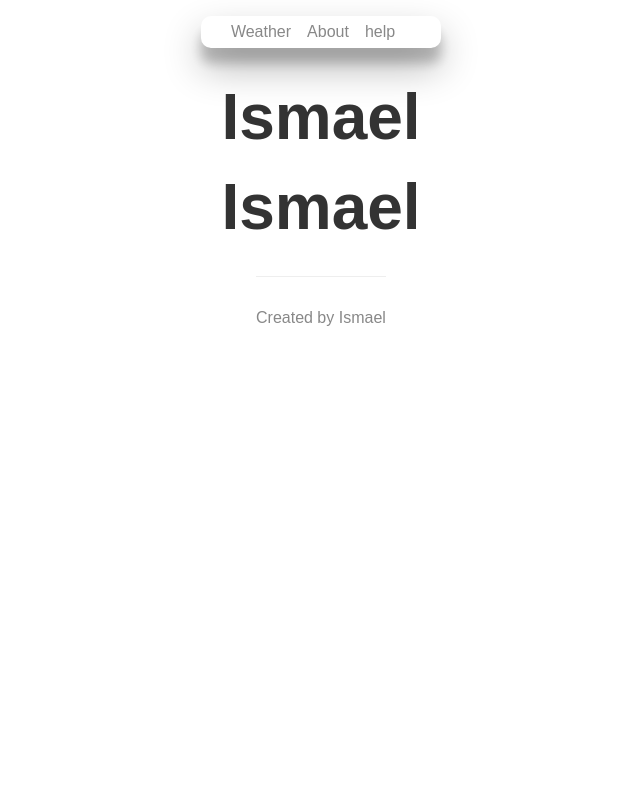
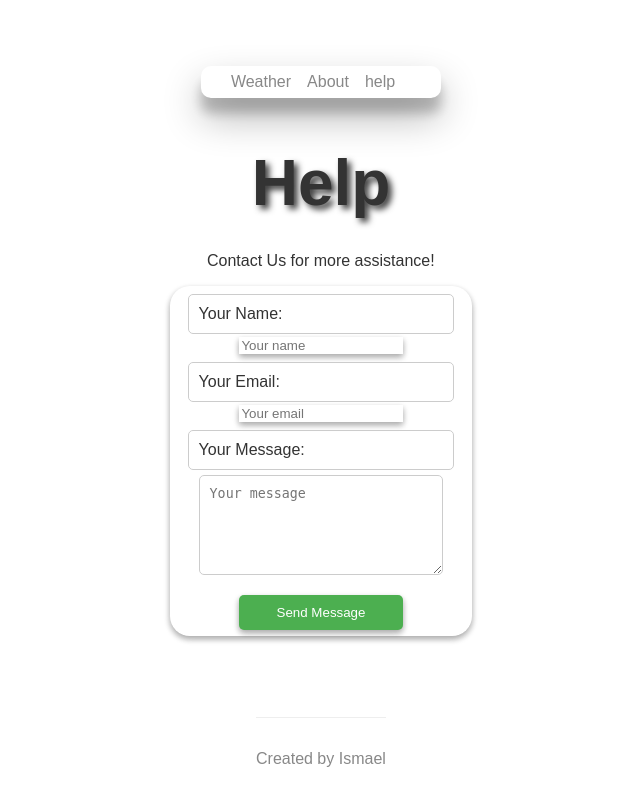
Before and after one commit to Shifty3/GI_Dec15, a Node server app: page /help in a window 1280 px wide. Shown: the whole page, without its empty margins (319-959 px from the left). Run offline with Node 20, Linux system fonts and the light colour scheme.

Commit message:
new challenges

```diff
--- a/Notes.txt
+++ b/Notes.txt
@@ -13,3 +13,5 @@ encodeURI allows special chars to be rran in the url so the search dont crash
 destructuring allows you to take multiple properties forom a object and assign them to vars in a more readable way
 
 cant send two responses in a html request
+
+hbs does not update, you hvae to exit node and re-run it to see changes
--- /dev/null
+++ b/languageDetect/app.js
@@ -0,0 +1,6 @@
+const language = require("languagedetect");
+const lngDetect = new language();
+
+console.log(lngDetect.detect("Es macht gut", 1));
+console.log(lngDetect.detect("Dobrá práce", 1));
+console.log(lngDetect.detect("Gwaith da", 1));
--- a/notes-app/notes.json
+++ b/notes-app/notes.json
@@ -1 +1 @@
-[{"title":"ismael","body":"martinez"},{"title":"ismal","body":"martinez"},{"title":"imal","body":"martinez"},{"title":"ial","body":"martinez"}]
+[{"title":"ismael","body":"this is a edited note"},{"title":"ismal","body":"this is a edited note"},{"title":"imal","body":"martinez"},{"title":"ial","body":"martinez"}]
--- a/web-server/public/css/styles.css
+++ b/web-server/public/css/styles.css
@@ -25,7 +25,7 @@ header {
   width: 15rem;
   height: 2rem;
   margin-top: 16px;
-  margin-bottom: 32px;
+  margin-bottom: 48px;
   text-align: center;
   border-radius: 10px;
   box-shadow: rgba(0, 0, 0, 0.3) 0px 19px 38px,
@@ -57,12 +57,43 @@ h1 {
   margin-top: 0;
   margin-bottom: 16px;
   text-align: center;
+  text-shadow: 4px 4px 6px rgba(0, 0, 0, 0.77);
 }
 
 header a {
   color: #888888;
   margin-right: 16px;
   text-decoration: none;
+}
+
+.help-form {
+  display: flex;
+  flex-direction: column;
+  justify-content: center;
+  align-items: center;
+  width: 17rem;
+  height: 20rem;
+  padding: 15px;
+  border-radius: 20px;
+  box-shadow: rgba(0, 0, 0, 0.16) 0px 3px 6px, rgba(0, 0, 0, 0.23) 0px 3px 6px;
+}
+
+label {
+  margin-top: 10px;
+}
+
+.contact-input,
+textarea {
+  padding: 10px;
+  margin-top: 5px;
+  border: 1px solid #ccc;
+  border-radius: 5px;
+  width: 90%;
+}
+
+textarea {
+  resize: vertical;
+  min-height: 100px;
 }
 
 form {
@@ -77,12 +108,32 @@ form {
   box-shadow: rgba(0, 0, 0, 0.16) 0px 3px 6px, rgba(0, 0, 0, 0.23) 0px 3px 6px;
 }
 
+p {
+  margin-top: 1rem;
+  text-align: center;
+}
+
+img {
+  border-radius: 12px;
+  box-shadow: rgba(0, 0, 0, 0.56) 0px 22px 70px 4px;
+}
+
 form,
 p,
 select {
   -webkit-animation: slide-in-blurred-bottom 2s cubic-bezier(0.23, 1, 0.32, 1)
     both;
   animation: slide-in-blurred-bottom 2s cubic-bezier(0.23, 1, 0.32, 1) both;
+}
+
+.contact-btn {
+  padding: 10px;
+  margin-top: 20px;
+  background-color: #4caf50;
+  color: white;
+  border: none;
+  border-radius: 5px;
+  cursor: pointer;
 }
 
 @keyframes slide-in-blurred-bottom {
@@ -114,6 +165,23 @@ form button {
   box-shadow: rgba(0, 0, 0, 0.16) 0px 3px 6px, rgba(0, 0, 0, 0.23) 0px 3px 6px;
 }
 
+.open-txt {
+  color: white;
+  width: 7rem;
+  height: 2rem;
+  padding: 1rem;
+  margin: 5rem;
+  border-radius: 15px;
+  background-color: black;
+}
+
+select {
+  padding: 6px;
+  border-radius: 12px;
+  border: none;
+  box-shadow: rgba(0, 0, 0, 0.16) 0px 3px 6px, rgba(0, 0, 0, 0.23) 0px 3px 6px;
+}
+
 footer {
   color: #888888;
   border-top: 1px solid #eeeeee;
--- a/web-server/src/app.js
+++ b/web-server/src/app.js
@@ -22,21 +22,21 @@ app.use(express.static(pubDirPath));
 //creating different routes for users
 app.get("", (req, res) => {
   res.render("index", {
-    title: "Weather app",
+    title: "Weather App",
     name: "ismael martinez",
   });
 });
 
 app.get("/about", (req, res) => {
   res.render("about", {
-    title: "about page",
+    title: "About Page",
     name: "Ismael Martinez",
   });
 });
 
 app.get("/help", (req, res) => {
   res.render("help", {
-    title: "Ismael",
+    title: "Help",
     name: "Ismael",
   });
 });
--- a/web-server/templates/views/404.hbs
+++ b/web-server/templates/views/404.hbs
@@ -3,11 +3,11 @@
 <head>
     <meta charset="UTF-8">
     <meta name="viewport" content="width=device-width, initial-scale=1.0">
-    <title>Document</title>
+    <title>404</title>
     <link rel="stylesheet" href="./css/styles.css">
 </head>
 <body>
-   <div>
+   <div class="main">
      {{>header}}
     <p>{{errorMessage}}</p>
    </div>
--- a/web-server/templates/views/about.hbs
+++ b/web-server/templates/views/about.hbs
@@ -6,8 +6,11 @@
     <link rel="stylesheet" href="./css/styles.css">
   </head>
   <body>
+    <div class="main">
     {{>header}}
-    <img class="portrait" src="./img/wilson_outdoor_drv.png" alt="" />
+    <img class="portrait" src="./img/weather.jpeg" alt="" />
+    <p>My name is Ismael Martinez, and I am passionate about technology and problem-solving. With a strong foundation in web development, I thrive on creating intuitive and functional websites that make a positive impact. I’m always eager to learn new tools and technologies to stay ahead in the fast-paced tech world. Outside of work, I enjoy exploring innovative ideas and continuously improving my skills to tackle new challenges.</p>
+    </div>
   {{>footer}}
   </body>
 </html>
--- a/web-server/templates/views/help.hbs
+++ b/web-server/templates/views/help.hbs
@@ -2,13 +2,29 @@
   <head>
     <meta charset="UTF-8" />
     <meta name="viewport" content="width=device-width, initial-scale=1.0" />
-    <title>Document</title>
+    <title>help</title>
     <link rel="stylesheet" href="./css/styles.css">
   </head>
   <body>
-    <div>
-          {{>header}}
-    <h1>{{name}}</h1>
+    <div class="main">
+      {{>header}}
+    <p>Contact Us for more assistance!</p>
+    <div class="contact-wrapper">
+
+           <form class="help-form">
+        <label class="contact-input" for="name">Your Name:</label>
+        <input type="text" id="name" name="name" placeholder="Your name" required />
+
+        <label class="contact-input" for="email">Your Email:</label>
+        <input type="email" id="email" name="email" placeholder="Your email" required />
+
+        <label class="contact-input" for="message">Your Message:</label>
+        <textarea id="message" name="message" placeholder="Your message" required></textarea>
+
+        <button class="contact-btn" type="submit">Send Message</button>
+      </form>
+
+    </div>
     </div>
     {{>footer}}
   </body>
--- a/web-server/templates/views/index.hbs
+++ b/web-server/templates/views/index.hbs
@@ -11,7 +11,7 @@
        {{>header}}
 
 
-          <p>Use this site for your Weather!</p>
+          <p class="open-txt">Use this site for your Weather!</p>
 
           <form>
             <input type="text" placeholder="address, city, ot zip code here">
```
Also changed, not shown: languageDetect/package.json (added, +12 -0 lines), notes-app/app.js (+15 -0 lines), notes-app/notes.js (+13 -0 lines), weather-app/app.js (deleted, +0 -24 lines), weather-app/package.json (deleted, +0 -16 lines), weather-app/utils/forecast.js (deleted, +0 -25 lines), weather-app/utils/geocode.js (deleted, +0 -24 lines), web-server/public/img/weather.jpeg (added), 2 other files.
